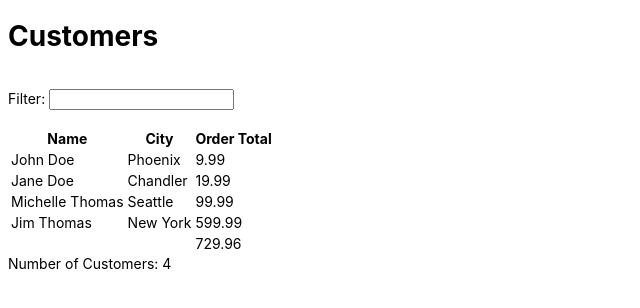
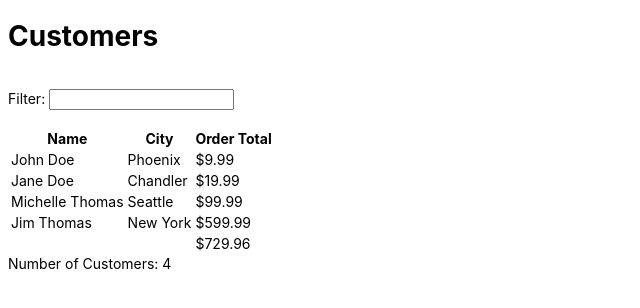
Before and after one commit to AnnKemp/my-first-app, an Angular app: page / in a window 1280 px wide. Shown: the top 308 px of the page, without its empty margins (0-640 px from the left). Built offline with nearby package versions, Linux system fonts and the light colour scheme.

Commit message:
added some pipes

```diff
--- a/src/app/app.module.ts
+++ b/src/app/app.module.ts
@@ -23,11 +23,11 @@ export class AppModule { }
 /*
 Sideline notatie:
 Dit is een van de build-in directives van Angular, je hebt er zo een aantal:
-ngFor (voor een for-lus te maken), ngIf (voor een voorwaarde te stellen):
+ngFor (voor een for-lus te maken), ngIf (om een voorwaarde te stellen):
 <div *ngIf="customer">{{ customer.details }}</div> // ngIf stelt conditie
 <div *ngFor="let customer of customers"></div>
 
-ngClass (voor een classe te veranderen), ngStyle en ngModel:
+ngClass (om een classe te veranderen), ngStyle en ngModel:
 <span [ngClass]="{active: isActive, icon: showIcon }">{{ customer.firstname }}</span>
  <input type="text" [(ngModel)]="customer.name" />
 // dus de vierkante haakjes wijzen op een eigenschap en wijzen de waarde van de input toe aan de input (value) maar de ronde haakjes wijzen dan op een event-functie en zorgen ervoor dat de data die ingetypt wordt onmiddellijk getoont wordt en blijft staan in de input
--- a/src/app/customers/customers-list/customers-list.component.html
+++ b/src/app/customers/customers-list/customers-list.component.html
@@ -16,12 +16,13 @@
       </a>
     </td>
     <td>{{ cust.city }}</td>
-    <td>{{ cust.orderTotal }}</td>
+    <!-- met de pipe currency kan je de default browser currency tonen, in dit geval echter wijzen we een soort vervang functie (het is eigenlijk een propertie die we kunnen binden) toe currencyCode om het dynamisch te maken naargelang wat de gebruiker selecteert en  : symbol duidt aan dat het symbool getoont moet worden 'code' kan ook dan toon je de afkorting van de munt-naam -->
+    <td>{{ cust.orderTotal | currency:currencyCode:'symbol' }}</td>
   </tr>
   <tr *ngIf="filteredCustomers && filteredCustomers.length">
     <td colspan="2">&nbsp;</td>
     <td>
-      {{ customersOrderTotal }}
+      {{ customersOrderTotal | currency:currencyCode:'symbol' }}
     </td>
   </tr>
   <tr *ngIf="!filteredCustomers || !filteredCustomers.length">
--- a/src/app/customers/customers.module.ts
+++ b/src/app/customers/customers.module.ts
@@ -1,5 +1,5 @@
 /* in de plaats van het customercomponent bij te voegen bij app.module.ts zoals we normaal doen, doen we dat nu niet omdat dit een vrij groot ding gaat worden en die krijgt een pagina van zichzelf,
-Dus we maken een customermodule voor al de customerscomponenten in te steken/ of om deze aan te roepen en dan moet deze customersmodule nog een aangeroepen worden door de app.module.ts wil ie werken, wil de keten volledig zijn; anders doet ie niets */
+Dus we maken een customermodule voor al de customerscomponenten in te steken/ of om deze aan te roepen en dan moet deze customersmodule nog eens aangeroepen worden door de app.module.ts wil ie werken, wil de keten volledig zijn; anders doet ie niets */
 
 import { NgModule }      from '@angular/core';
 import { CommonModule } from '@angular/common';
--- a/src/app/shared/capitalize.pipe.ts
+++ b/src/app/shared/capitalize.pipe.ts
@@ -4,8 +4,9 @@ import { Pipe, PipeTransform } from '@angular/core'; //You import Pipe, a decora
 export class CapitalizePipe implements PipeTransform {
   transform(value: any) { // the transform function belongs to the imported Pipe
     if (value) {
-      return value.charAt(0).toUpperCase() + value.slice(1); // here we make a custom pip with the uppercasing from the first letter and concatenating the rest
+      return value.charAt(0).toUpperCase() + value.slice(1); // here we make a custom pipe with the uppercasing from the first letter and concatenating the rest
     }
     return value;
   }
 }
+// this page makes a 'custom pipe' and you add it to you app by in the shared module you input capitalized pipe
```
